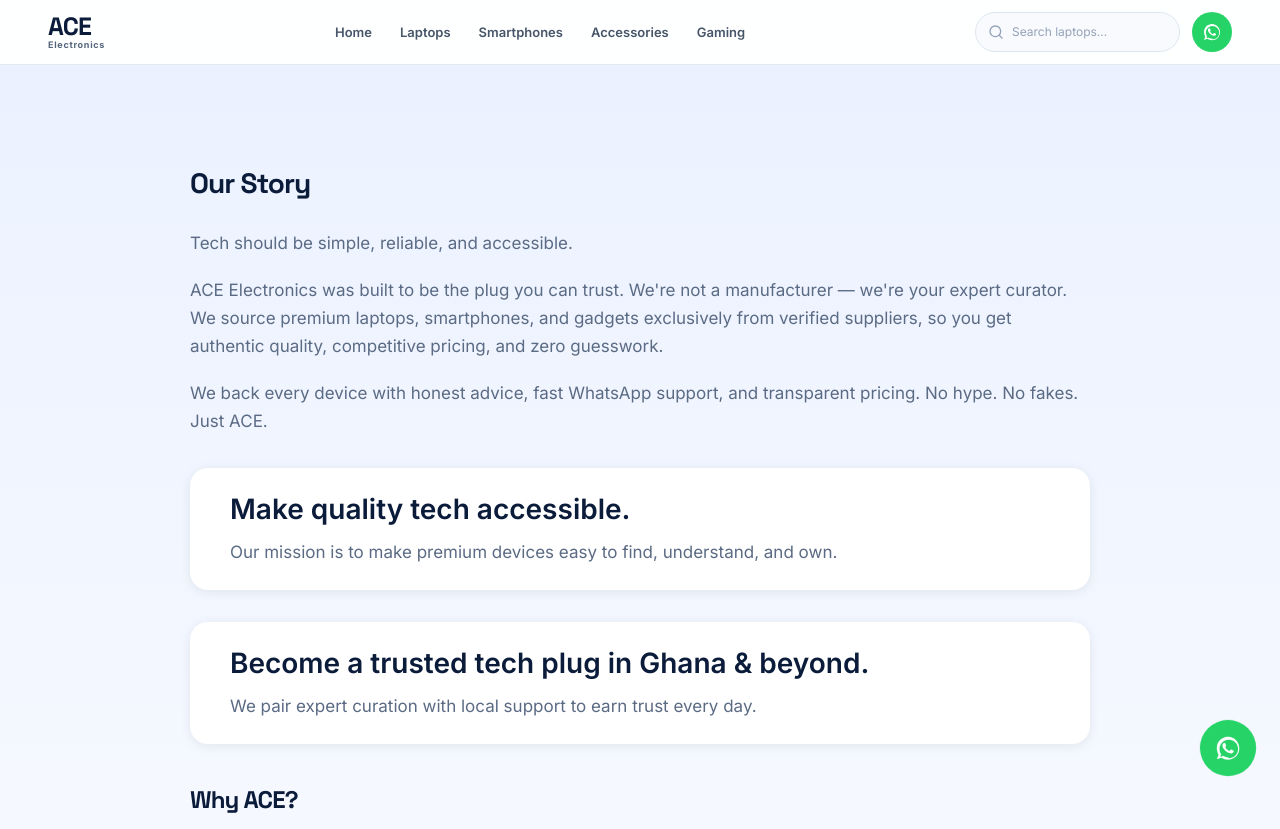
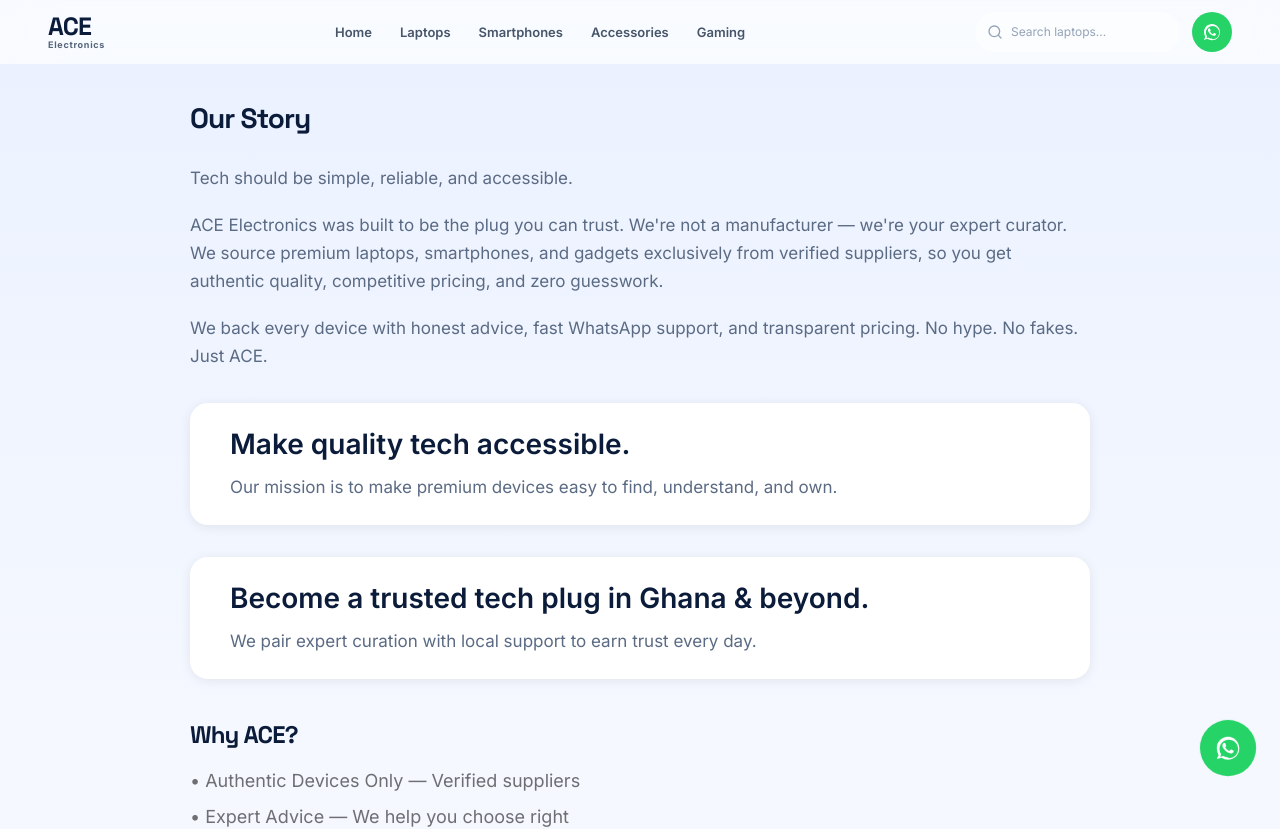
Before and after one commit to Bosman-best/my-nextjs-ace-electronics-web-build, a Next.js app: page /about in a window 1280 px wide. Shown: the top 829 px of the page. Built offline with nearby package versions, Linux system fonts and the light colour scheme.

Commit message:
Make storefront navigation fixed, borderless and translucent

```diff
--- a/components/redesign/StorefrontHeader.tsx
+++ b/components/redesign/StorefrontHeader.tsx
@@ -17,7 +17,7 @@ export default function StorefrontHeader() {
   const [menuOpen, setMenuOpen] = useState(false)
   const pathname = usePathname()
   return (
-    <header className="sticky top-0 z-50 border-b border-[#E5EAF1] bg-white/95 backdrop-blur-xl">
+    <header className="fixed inset-x-0 top-0 z-50 bg-white/65 backdrop-blur-xl">
       <div className="mx-auto flex h-[64px] max-w-[1440px] items-center justify-between gap-4 px-4 sm:px-8 lg:px-12">
         <Link href="/" className="flex shrink-0 flex-col leading-[.9]" aria-label="ACE Electronics home">
           <span className="font-heading text-[25px] font-extrabold tracking-[-.08em] text-[#0066CC]">ACE</span>
@@ -28,7 +28,7 @@ export default function StorefrontHeader() {
           {links.map(link => <Link key={link.href} href={link.href} className={`relative flex h-full items-center text-[13px] font-semibold transition hover:text-[#0066CC] ${pathname.startsWith(link.href) ? 'text-[#0066CC] after:absolute after:bottom-[13px] after:left-0 after:h-[2px] after:w-full after:rounded-full after:bg-[#0066CC]' : 'text-slate-600'}`}>{link.label}</Link>)}
         </nav>
         <div className="hidden items-center gap-3 lg:flex">
-          <form action="/laptops" className="flex h-10 w-[205px] items-center gap-2 rounded-full border border-[#DCE5F0] bg-[#F8FAFD] px-3 focus-within:border-[#0066CC] focus-within:bg-white">
+          <form action="/laptops" className="flex h-10 w-[205px] items-center gap-2 rounded-full bg-white/55 px-3 focus-within:border-[#0066CC] focus-within:bg-white">
             <Search size={16} className="shrink-0 text-slate-400" />
             <input name="q" aria-label="Search laptops" placeholder="Search laptops..." className="w-full min-w-0 bg-transparent text-xs text-[#17243A] outline-none placeholder:text-slate-400" />
           </form>
@@ -36,10 +36,10 @@ export default function StorefrontHeader() {
         </div>
         <div className="flex items-center gap-2 lg:hidden">
           <a href="https://wa.me/233547981348" target="_blank" rel="noreferrer" aria-label="Chat with ACE on WhatsApp" className="grid h-10 w-10 place-items-center rounded-full bg-[#25D366] text-white"><WhatsAppIcon size={20} /></a>
-          <button type="button" aria-label={menuOpen ? 'Close menu' : 'Open menu'} aria-expanded={menuOpen} onClick={() => setMenuOpen(!menuOpen)} className="grid h-10 w-10 place-items-center rounded-full border border-slate-200 text-slate-800">{menuOpen ? <X size={19}/> : <Menu size={19}/>}</button>
+          <button type="button" aria-label={menuOpen ? 'Close menu' : 'Open menu'} aria-expanded={menuOpen} onClick={() => setMenuOpen(!menuOpen)} className="grid h-10 w-10 place-items-center rounded-full text-slate-800">{menuOpen ? <X size={19}/> : <Menu size={19}/>}</button>
         </div>
       </div>
-      {menuOpen && <div className="border-t border-slate-100 bg-white px-5 pb-5 pt-2 shadow-xl lg:hidden"><nav className="mx-auto flex max-w-[1440px] flex-col"><Link href="/" onClick={() => setMenuOpen(false)} className="border-b border-slate-100 py-3.5 text-sm font-semibold text-slate-700">Home</Link>{links.map(link => <Link key={link.href} href={link.href} onClick={() => setMenuOpen(false)} className={`border-b border-slate-100 py-3.5 text-sm font-semibold ${pathname.startsWith(link.href) ? 'text-[#0066CC]' : 'text-slate-700'}`}>{link.label}</Link>)}<Link href="/about" onClick={() => setMenuOpen(false)} className="py-3.5 text-sm font-semibold text-slate-700">About ACE</Link><form action="/laptops" className="mt-2 flex h-11 items-center gap-2 rounded-full border border-[#DCE5F0] bg-[#F8FAFD] px-4"><Search size={16} className="text-slate-400"/><input name="q" aria-label="Search laptops" placeholder="Search laptops..." className="w-full bg-transparent text-sm outline-none"/></form></nav></div>}
+      {menuOpen && <div className="bg-white/90 px-5 pb-5 pt-2 shadow-xl lg:hidden"><nav className="mx-auto flex max-w-[1440px] flex-col"><Link href="/" onClick={() => setMenuOpen(false)} className="py-3.5 text-sm font-semibold text-slate-700">Home</Link>{links.map(link => <Link key={link.href} href={link.href} onClick={() => setMenuOpen(false)} className={`py-3.5 text-sm font-semibold ${pathname.startsWith(link.href) ? 'text-[#0066CC]' : 'text-slate-700'}`}>{link.label}</Link>)}<Link href="/about" onClick={() => setMenuOpen(false)} className="py-3.5 text-sm font-semibold text-slate-700">About ACE</Link><form action="/laptops" className="mt-2 flex h-11 items-center gap-2 rounded-full bg-white/65 px-4"><Search size={16} className="text-slate-400"/><input name="q" aria-label="Search laptops" placeholder="Search laptops..." className="w-full bg-transparent text-sm outline-none"/></form></nav></div>}
     </header>
   )
 }
```
